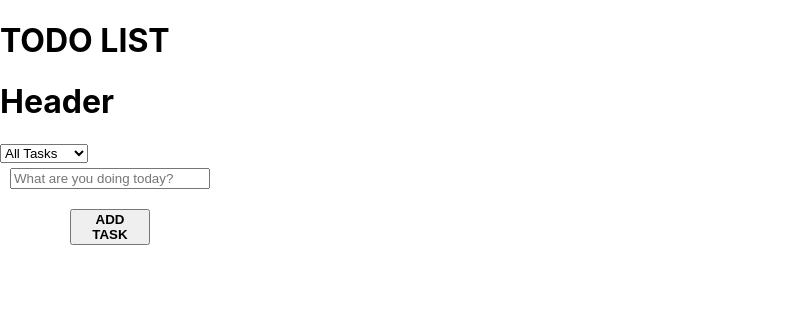
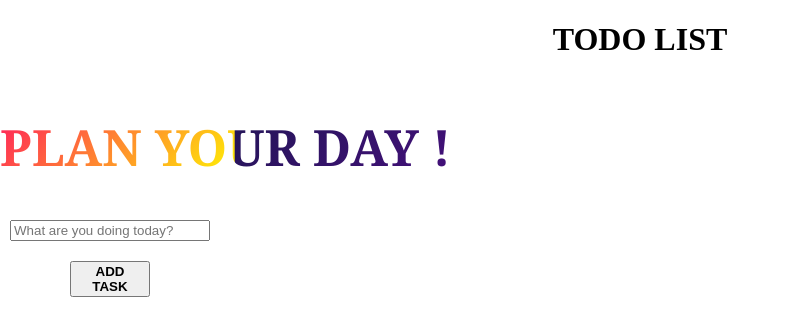
Before and after one commit to MelynAtieno/TO-DO-LIST, a React (Create React App) app: page / in a window 1280 px wide. Shown: the top 336 px of the page, without its empty margins (0-790 px from the left). Built offline with nearby package versions, Linux system fonts and the light colour scheme.

Commit message:
add styling to the title and the header

```diff
--- a/src/App.js
+++ b/src/App.js
@@ -10,8 +10,8 @@ import "react-toastify/dist/ReactToastify.css";
 
 function App() {
   //const initialState = JSON.parse(localStorage.getItem("todos")) || [];
-   const[task, setTask] = useState("");
-   const [todos, setTodos]= useState([]);
+   const [task, setTask] = useState("");
+   const [todos, setTodos] = useState([]);
    const [editTask, setEditTask] = useState(null);
 
  if(!localStorage.getItem("todos") || JSON.parse(localStorage.getItem("todos")).length === 0){
--- /dev/null
+++ b/src/Components/Header.css
@@ -0,0 +1,29 @@
+.header{
+    text-transform: uppercase;
+    font-family: Georgia;
+    background-image: linear-gradient(
+        -225deg,
+        #231557 0%,
+        #44107a 29%,
+        #ff1361 67%,
+        #fff800 100%
+      );
+      background-size: auto auto;
+      background-clip: border-box;
+      background-size: 200% auto;
+      color: #fff;
+      background-clip: text;
+      -webkit-text-fill-color: transparent;
+      -webkit-background-clip: text;
+      -webkit-text-fill-color: transparent;
+      animation: textclip 2s linear infinite;
+      display: inline-block;
+          font-size: 50px;
+    }
+
+    @keyframes textclip {
+      to {
+        background-position: 200% center;
+      }
+
+}
--- a/src/Components/Header.js
+++ b/src/Components/Header.js
@@ -1,14 +1,11 @@
 import React from 'react'
+import "./Header.css"
 
 function PageTitle() {
   return (
     <div>
-      <h1 className='header'><b>Header</b></h1>
-      <select>
-        <option value="all">All Tasks</option>
-        <option value="Incomplete">Incomplete</option>
-        <option value="Complete">Complete</option>
-      </select>
+      <h1 className='header'><b>Plan your day !</b></h1>
+
       </div>
   )
 }
--- a/src/Components/TaskList.js
+++ b/src/Components/TaskList.js
@@ -37,17 +37,16 @@ function TaskList({todos, setTodos, setEditTask}) {
        {
         todos.map((todo) => (
             <ul className='todo-list' key={todo.id}>
-                <tag type="text" className={`list-item ${todo.completed ? "complete" : ""}`} value={todo.title} onChange={(e) => e.preventDefault()} >
+                <p type="text" className={`list-item ${todo.completed ? "complete" : ""}`}  onChange={(e) => e.preventDefault()} >
 
-                </tag>
-                <div className='icons'>
-
+                   {todo.title}
 
                     <FaCheckCircle onClick={() => handleComplete(todo)} />
                     <FaEdit onClick={() => handleEdit(todo)} />
                     <FaTrashAlt onClick={() => handleDelete(todo)} />
 
-                </div>
+
+                </p>
             </ul>
         ))
        }
--- /dev/null
+++ b/src/Components/Title.css
@@ -0,0 +1,4 @@
+.title-div{
+    text-align: center;
+    font-family: "Brush Script MT";
+}
--- a/src/Components/Title.js
+++ b/src/Components/Title.js
@@ -1,8 +1,9 @@
 import React from 'react'
+import "./Title.css"
 
 function Title() {
   return (
-    <div>
+    <div className='title-div'>
         <h1><b>TODO LIST</b></h1>
     </div>
   )
```
Also changed, not shown: src/Components/TaskItem.js (deleted, +0 -17 lines).
